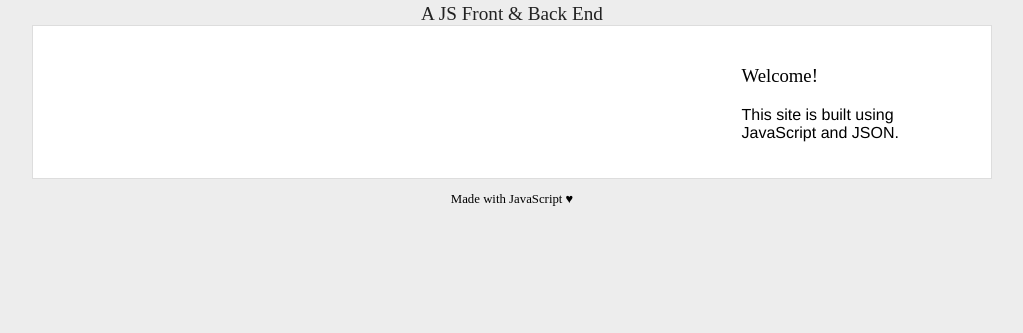
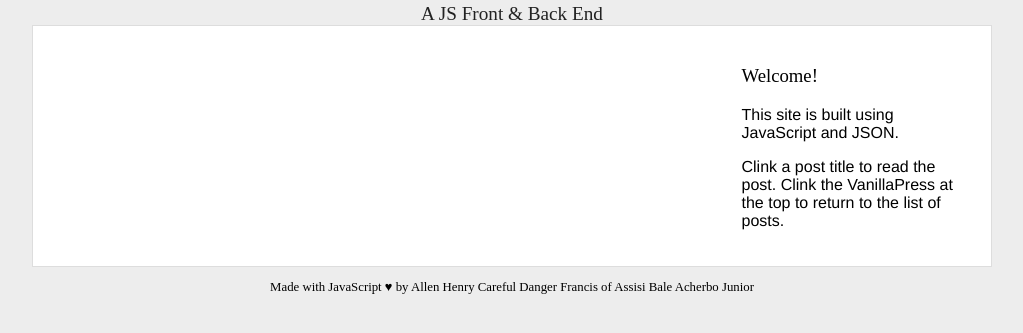
Before and after one commit to abalejr/VanillaPress, a plain HTML site: page index.html in a window 1280 px wide. Shown: the part 63-396 px from the top of the page, without its empty margins (128-1151 px from the left). Drawn offline with Linux system fonts and the light colour scheme.

Commit message:
Add name to footer, Add instructions to sidebar

```diff
--- a/index.html
+++ b/index.html
@@ -31,12 +31,15 @@
             <p>
               This site is built using JavaScript and JSON.
             </p>
+            <p>
+              Clink a post title to read the post. Clink the VanillaPress at the top to return to the list of posts.
+            </p>
           </div>
 
         </div>
 
         <div class="footer">
-          <p>Made with JavaScript &hearts;</p>
+          <p>Made with JavaScript &hearts; by Allen Henry Careful Danger Francis of Assisi Bale Acherbo Junior</p>
         </div>
 
       </div>
```
